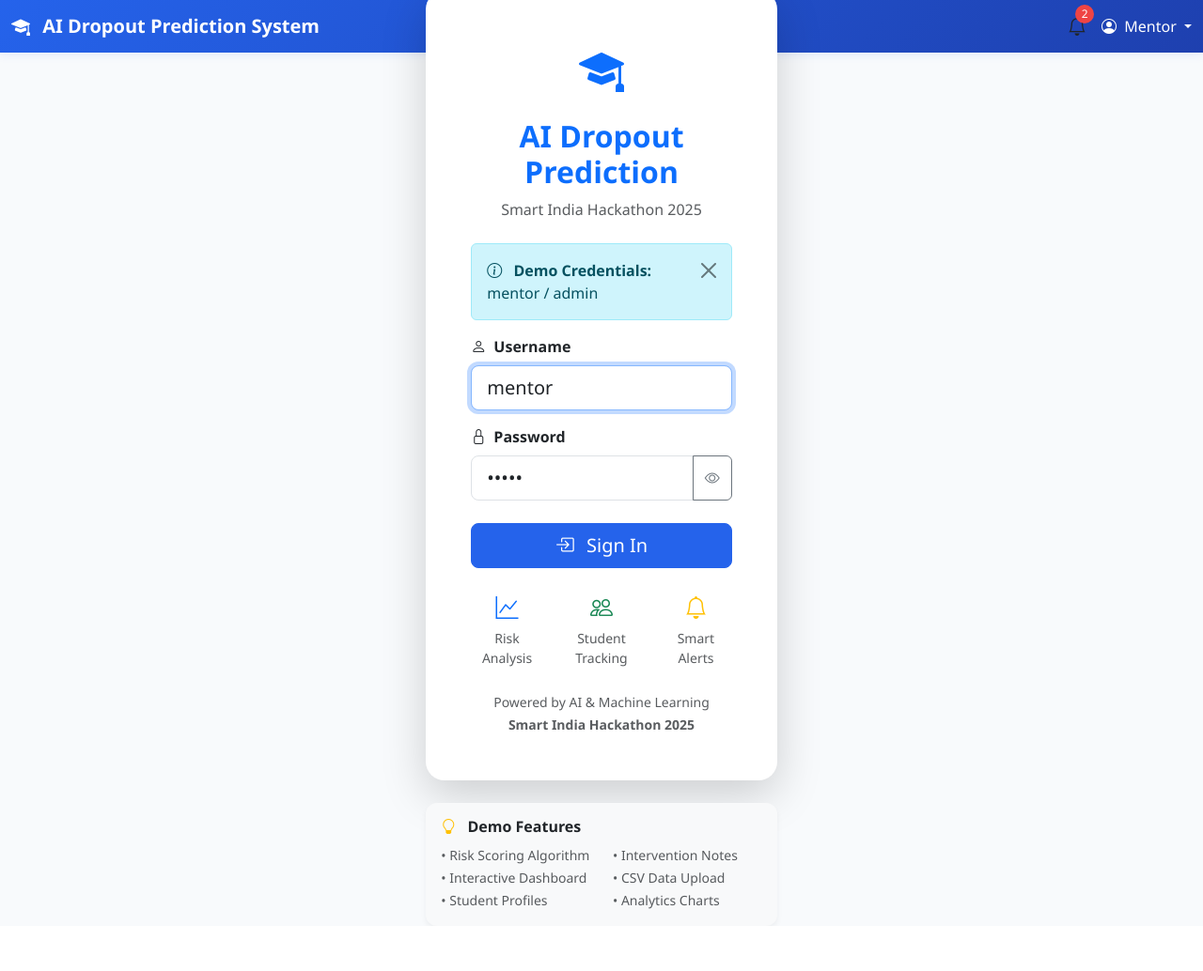
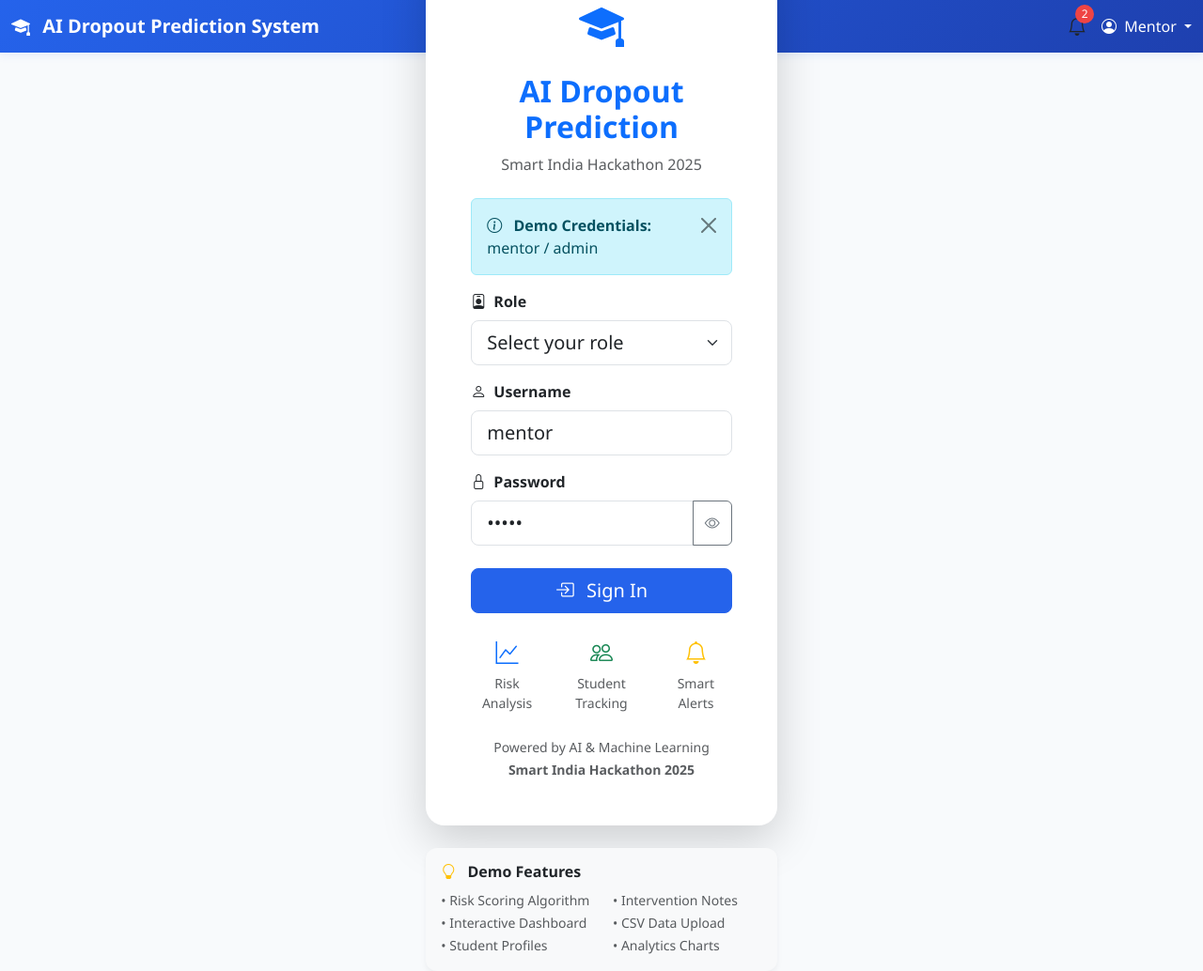
Before and after one commit to Shravankadam02/ai-dropout-prediction, a Flask app: page /login in a window 1280 px wide. Shown: the whole page at 94% size. Before the commit the page ends 986 px from the top, so only its background shows below. Run offline with Flask 3, Linux system fonts and the light colour scheme; some libraries are stand-ins or nearby versions.

Commit message:
Update login.html

```diff
--- a/templates/login.html
+++ b/templates/login.html
@@ -27,6 +27,24 @@
 
                     <!-- Login Form -->
                     <form id="loginForm" method="POST" action="/login">
+
+
+    <!-- Role Dropdown -->
+    <div class="mb-3">
+        <label for="role" class="form-label fw-semibold">
+            <i class="bi bi-person-badge me-2"></i>Role
+        </label>
+        <select class="form-select form-select-lg" id="role" name="role" required>
+            <option value="" selected disabled>Select your role</option>
+            <option value="mentor">Mentor</option>
+            <option value="student">Student</option>
+            <option value="class_teacher">Class Teacher</option>
+            <option value="hod">HOD</option>
+            <option value="admin">Admin</option>
+        </select>
+    </div>
+
+    <!-- Username -->
     <div class="mb-3">
         <label for="username" class="form-label fw-semibold">
             <i class="bi bi-person me-2"></i>Username
@@ -36,6 +54,7 @@
                value="mentor" required>
     </div>
 
+    <!-- Password -->
     <div class="mb-4">
         <label for="password" class="form-label fw-semibold">
             <i class="bi bi-lock me-2"></i>Password
@@ -50,6 +69,7 @@
         </div>
     </div>
 
+    <!-- Sign In Button -->
     <div class="d-grid mb-3">
         <button type="submit" class="btn btn-primary btn-lg" id="loginBtn">
             <span class="loading-spinner spinner-border spinner-border-sm me-2" style="display: none;"></span>
@@ -58,6 +78,7 @@
         </button>
     </div>
 </form>
+
 
                     <!-- Features Preview -->
                     <div class="row text-center mt-4">
@@ -222,7 +243,7 @@ function showSuccessAndRedirect() {
 
 function showAlert(type, message) {
     const alertDiv = document.createElement('div');
-    alertDiv.className = `alert alert-${type} alert-dismissible fade show mt-3`;
+    alertDiv.className = alert alert-${type} alert-dismissible fade show mt-3;
     alertDiv.innerHTML = `
         ${message}
         <button type="button" class="btn-close" data-bs-dismiss="alert"></button>
```
Lines whose indentation alone changed are shown as unchanged.
